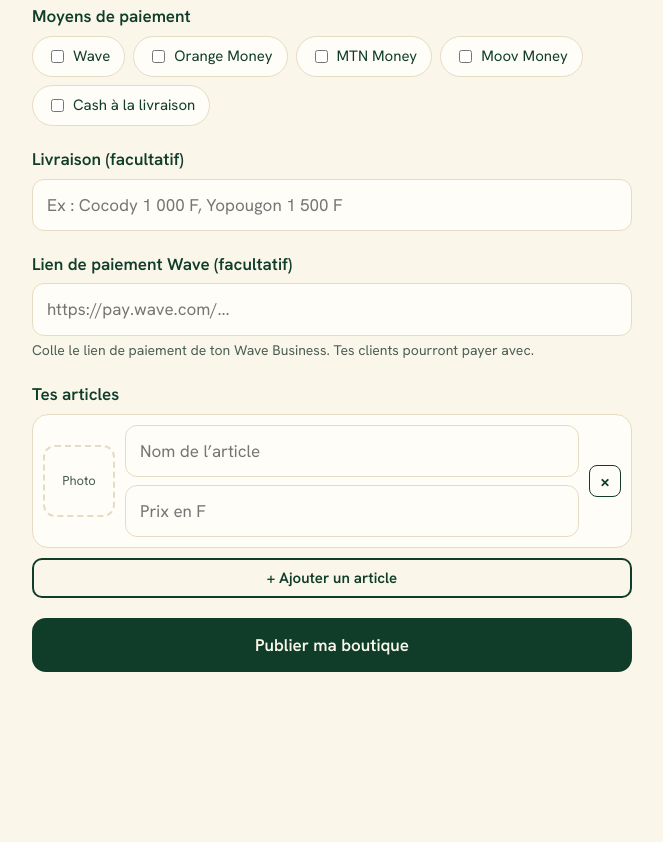
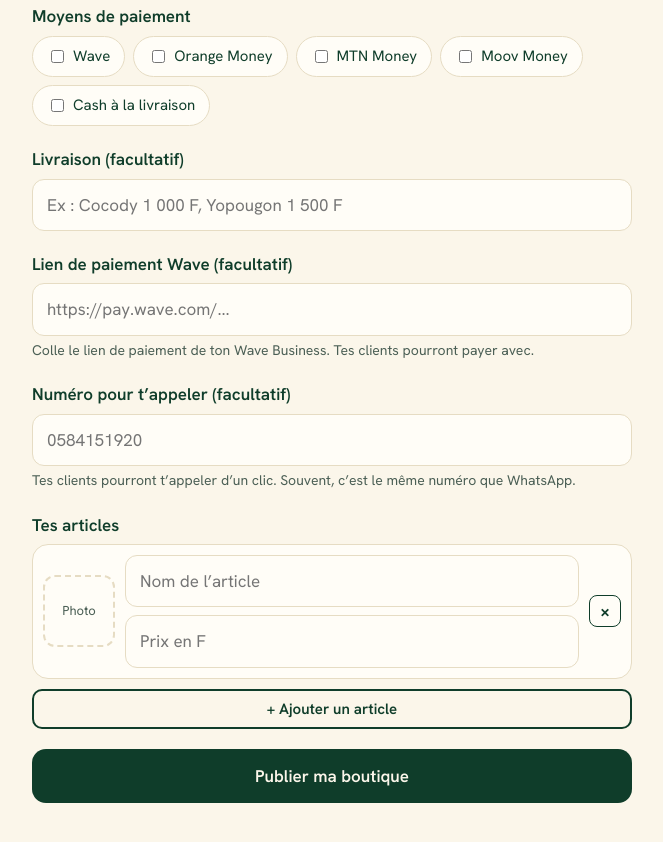
Before and after one commit to kadercoulibaly095-web/brobroli, a plain HTML site: page create.html in a window 1280 px wide. Shown: the part 599-1441 px from the top of the page, without its empty margins (308-971 px from the left). Before the commit the page ends 1350 px from the top, so only its background shows below. Drawn offline with nearby package versions, Linux system fonts and the light colour scheme.

Commit message:
Update create.html

```diff
--- a/create.html
+++ b/create.html
@@ -29,6 +29,7 @@
 </div></div>
 <div class="f"><label for="delivery">Livraison (facultatif)</label><input class="tx" id="delivery" maxlength="120" placeholder="Ex : Cocody 1 000 F, Yopougon 1 500 F"></div>
 <div class="f"><label for="wave">Lien de paiement Wave (facultatif)</label><input class="tx" id="wave" type="url" inputmode="url" autocapitalize="none" spellcheck="false" placeholder="https://pay.wave.com/..."><small>Colle le lien de paiement de ton Wave Business. Tes clients pourront payer avec.</small></div>
+<div class="f"><label for="phone">Numéro pour t’appeler (facultatif)</label><input class="tx" id="phone" type="tel" inputmode="tel" placeholder="0584151920"><small>Tes clients pourront t’appeler d’un clic. Souvent, c’est le même numéro que WhatsApp.</small></div>
 <div class="f"><span class="lb">Tes articles</span><div id="arts"></div>
 <button class="add" id="addArt" type="button">+ Ajouter un article</button></div>
 <button class="go" id="publish" type="button">Publier ma boutique</button>
```
